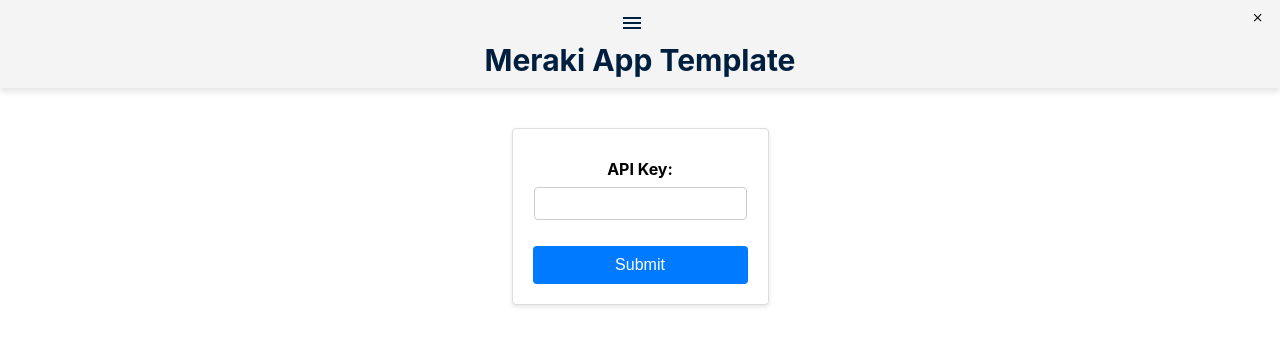
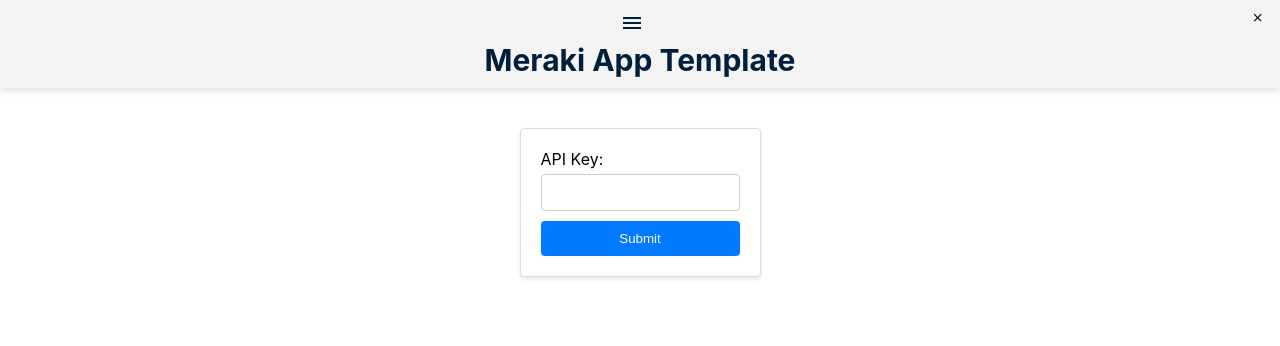
Before and after one commit to Rey-Diaz/org_wide_logs, a React (Vite) app in the folder Frontend/: page /OrgTable in a window 1280 px wide. Shown: the top 346 px of the page. Built offline with nearby package versions, Linux system fonts and the light colour scheme.

Commit message:
working table page

```diff
--- a/Frontend/src/components/NetworkDetailsTable.jsx
+++ b/Frontend/src/components/NetworkDetailsTable.jsx
@@ -1,32 +1,33 @@
 
 import PropTypes from 'prop-types';
+import styles from './NetworkDetailsTable.module.css';
 
 function NetworkDetailsTable({ data }) {
     return (
         <div>
             <h2>Network Details</h2>
-            <table>
-                <thead>
-                    <tr>
-                        <th>Client MAC</th>
-                        <th>Client User ID</th>
-                        <th>First Seen</th>
-                        <th>Last Seen</th>
-                        <th>Network ID</th>
-                        <th>WAP Name</th>
-                        <th>MR Device Name</th>
+            <table className={styles.table}>
+                <thead className={styles.thead}>
+                    <tr className={styles.tr}>
+                        <th className={styles.th}>Client MAC</th>
+                        <th className={styles.th}>Client User ID</th>
+                        <th className={styles.th}>First Seen</th>
+                        <th className={styles.th}>Last Seen</th>
+                        <th className={styles.th}>Network ID</th>
+                        <th className={styles.th}>WAP Name</th>
+                        <th className={styles.th}>MR Device Name</th>
                     </tr>
                 </thead>
-                <tbody>
+                <tbody className={styles.tbody}>
                     {data.map((item) => (
-                        <tr key={item.client_mac}>
-                            <td>{item.client_mac}</td>
-                            <td>{item.client_user_id}</td>
-                            <td>{item.client_timestamps.first_seen}</td>
-                            <td>{item.client_timestamps.last_seen}</td>
-                            <td>{item.network_id}</td>
-                            <td>{item.wap_name}</td>
-                            <td>{item.mr_device_name}</td>
+                        <tr key={item.client_mac} className={styles.tr}>
+                            <td className={styles.td}>{item.client_mac}</td>
+                            <td className={styles.td}>{item.client_user_id}</td>
+                            <td className={styles.td}>{item.client_timestamps.first_seen}</td>
+                            <td className={styles.td}>{item.client_timestamps.last_seen}</td>
+                            <td className={styles.td}>{item.network_id}</td>
+                            <td className={styles.td}>{item.wap_name}</td>
+                            <td className={styles.td}>{item.mr_device_name}</td>
                         </tr>
                     ))}
                 </tbody>
--- a/Frontend/src/components/NetworkDetailsTable.module.css
+++ b/Frontend/src/components/NetworkDetailsTable.module.css
@@ -12,3 +12,13 @@
 th {
     background-color: #f4f4f4;
 }
+
+tr:nth-child(even) {
+    background-color: #f9f9f9;
+}
+
+tr:hover {
+    background-color: #eaeaea;
+}
+
+/* Additional styles for responsiveness, typography, etc., as needed */
--- a/Frontend/src/pages/TablePage.jsx
+++ b/Frontend/src/pages/TablePage.jsx
@@ -4,7 +4,7 @@
 import NetworkList from '../components/NetworkList';
 import NetworkDetailsTable from '../components/NetworkDetailsTable';
 import styles from './TablePage.module.css';
-import { setApiKey as setApiKeyInBackend } from '../services/merakiService';
+import { setApiKey as setApiKeyInBackend, fetchNetworkDetails as fetchNetworkDetailsFromService } from '../services/merakiService';
 
 function TablePage() {
     const [apiKey, setApiKeyState] = useState('');
@@ -12,7 +12,6 @@
     const [apiKeySubmitted, setApiKeySubmitted] = useState(false);
     const [selectedNetworks, setSelectedNetworks] = useState([]);
     const [networkDetails, setNetworkDetails] = useState([]);
-
 
     const handleSubmit = async (event) => {
         event.preventDefault();
@@ -27,22 +26,9 @@
 
     const fetchNetworkDetails = async () => {
         try {
-            // Fetch network details only if there are selected networks
             if (selectedOrg && selectedNetworks.length > 0) {
-                const response = await fetch('/networks/details', {
-                    method: 'POST',
-                    headers: {
-                        'Content-Type': 'application/json',
-                    },
-                    body: JSON.stringify({ network_ids: selectedNetworks }),
-                });
-
-                if (response.ok) {
-                    const data = await response.json();
+                const data = await fetchNetworkDetailsFromService(selectedNetworks);
                 setNetworkDetails(data);
-                } else {
-                    throw new Error('Failed to fetch network details.');
-                }
             }
         } catch (error) {
             console.error('Error fetching network details:', error);
@@ -56,7 +42,8 @@
     }, [selectedOrg, selectedNetworks]);
 
     return (
-        <div className={styles.apiKeyContainer}>
+        <div className={styles.tablePageContainer}>
+            <div className={styles.apiKeySection}>
                 <Card>
                     <form onSubmit={handleSubmit} className={styles.apiKeyForm}>
                         <div className={styles.formGroup}>
@@ -73,23 +60,28 @@
                         </button>
                     </form>
                 </Card>
+            </div>
             {apiKeySubmitted && (
+                <div className={styles.orgNetworkSection}>
                     <Card>
                         <OrgList apiKey={apiKey} setSelectedOrg={setSelectedOrg} />
                     </Card>
-            )}
                     {selectedOrg && (
-                <>
                         <Card>
                             <NetworkList
                                 orgId={selectedOrg}
                                 onNetworkSelectionChange={(selectedNetworks) => setSelectedNetworks(selectedNetworks)}
                             />
                         </Card>
+                    )}
+                </div>
+            )}
+            {selectedOrg && (
+                <div className={styles.networkDetailsSection}>
                     <Card>
                         <NetworkDetailsTable data={networkDetails} />
                     </Card>
-                </>
+                </div>
             )}
         </div>
     );
--- a/Frontend/src/pages/TablePage.module.css
+++ b/Frontend/src/pages/TablePage.module.css
@@ -1,59 +1,64 @@
-/* ApiKeyPage.module.css */
-.apiKeyContainer {
+.tablePageContainer {
+  display: flex;
+  flex-direction: column;
+  align-items: center;
+  gap: 20px;
+}
+
+.apiKeySection {
+  width: 100%;
   display: flex;
   justify-content: center;
-    align-items: flex-start; /* Align the content at the top */
-    min-height: 100vh;
+  margin-bottom: 20px;
+}
+
+.apiKeyForm {
+  max-width: 500px; /* Adjust as needed */
+  width: 100%;
+  display: flex;
+  flex-direction: column;
+  gap: 10px;
 }
 
 .formGroup {
   display: flex;
   flex-direction: column;
-    align-items: center; /* Center content vertically */
-    margin-bottom: 16px;
-    padding: 10px; /* Add padding for spacing */
 }
 
-
-
-
 .label {
-    display: block;
-    margin-bottom: 8px;
-    font-weight: bold;
+  margin-bottom: 5px;
 }
 
 .input {
-    width: 100%;
-    padding: 8px;
+  padding: 10px;
   border: 1px solid #ccc;
   border-radius: 4px;
 }
 
 .submitBtn {
-    display: block;
-    width: 100%;
-    padding: 10px 0;
+  padding: 10px;
   background-color: #007bff;
-    color: #fff;
+  color: white;
   border: none;
   border-radius: 4px;
   cursor: pointer;
-    font-size: 16px;
-    text-align: center;
 }
 
 .submitBtn:hover {
   background-color: #0056b3;
 }
 
-  /* Card.module.css */
-.card {
-    background-color: #f0f0f0; /* Set the desired background color */
-    padding: 16px; /* Add padding as needed */
-    border: 1px solid #ccc; /* Add a border if desired */
-    border-radius: 4px; /* Add border radius if desired */
-    box-shadow: 0 2px 4px rgba(0, 0, 0, 0.1); /* Add box shadow if desired */
+.orgNetworkSection {
+  display: flex;
+  justify-content: center;
+  gap: 20px;
+  width: 100%;
 }
 
-  /* Other styles as needed... */
+.networkDetailsSection {
+  width: 100%;
+  display: flex;
+  justify-content: center;
+}
+
+/* Add any additional styles as needed */
```
Also changed, not shown: 1 other file (tests, documents, lock files or other folders). Lines whose indentation alone changed are shown as unchanged.
